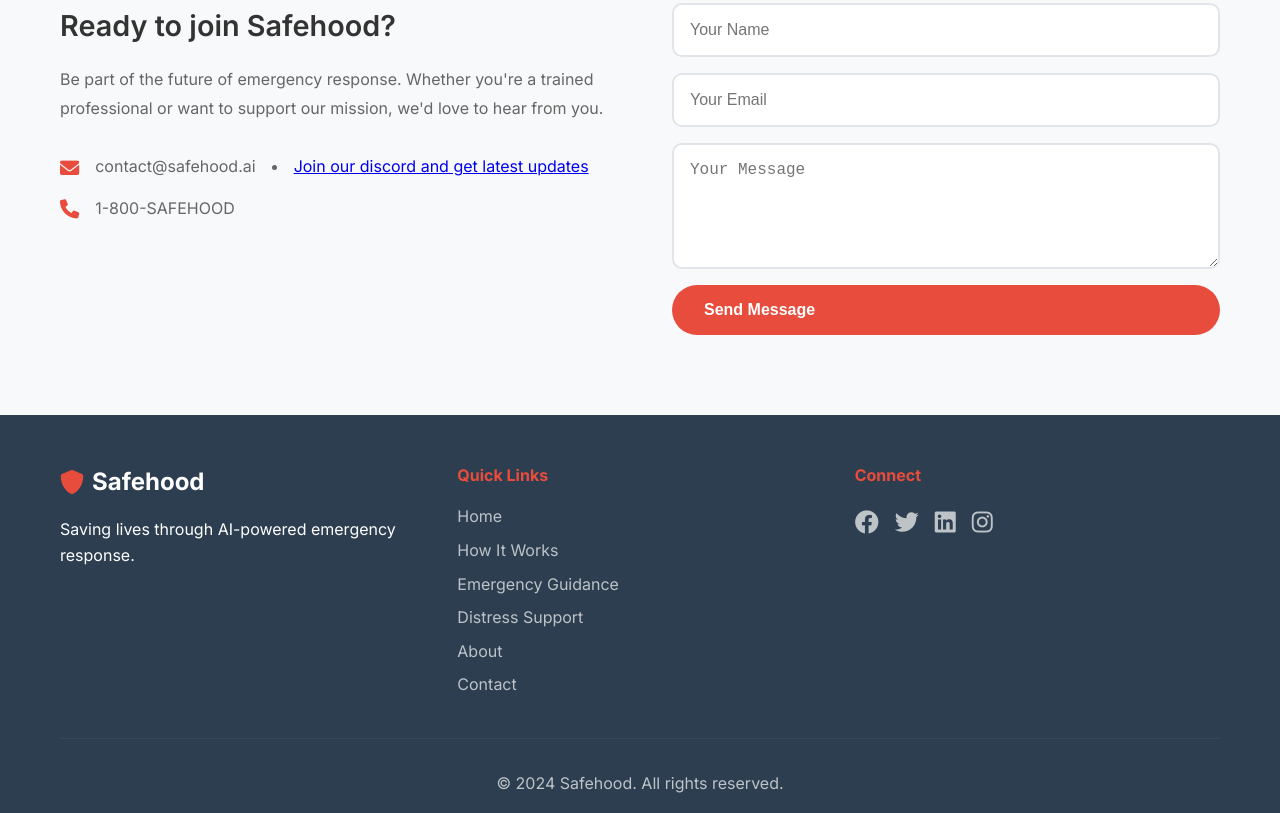
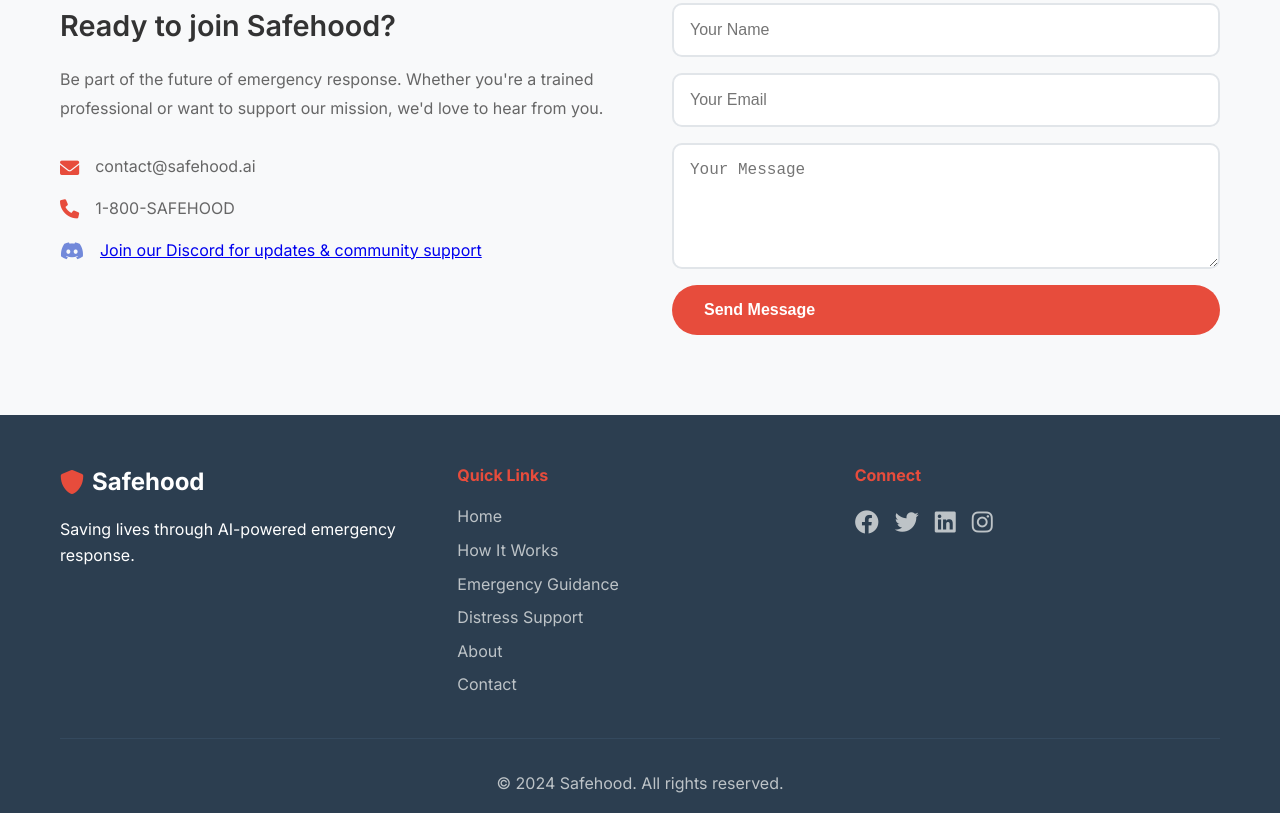
Before and after one commit to Unknown3124/safehoodai, a plain HTML site: page index.html in a window 1280 px wide. Shown: the part 2258-3071 px from the top of the page. Drawn offline with Linux system fonts and the light colour scheme.

Commit message:
index.html

```diff
--- a/index.html
+++ b/index.html
@@ -132,11 +132,16 @@
                     <div class="contact-item">
                         <i class="fas fa-envelope"></i>
                         <span>contact@safehood.ai</span>
-                            <li><a href="https://discord.gg/S9B5CkHu">Join our discord and get latest updates</a></li>
                     </div>
                     <div class="contact-item">
                         <i class="fas fa-phone"></i>
                         <span>1-800-SAFEHOOD</span>
+                    </div>
+                    <div class="contact-item">
+                        <i class="fab fa-discord" style="color: #7289da;"></i>
+                        <a href="https://discord.gg/S9B5CkHu" target="_blank" rel="noopener noreferrer">
+                            Join our Discord for updates & community support
+                        </a>
                     </div>
                 </div>
             </div>
```
Lines whose indentation alone changed are shown as unchanged.
